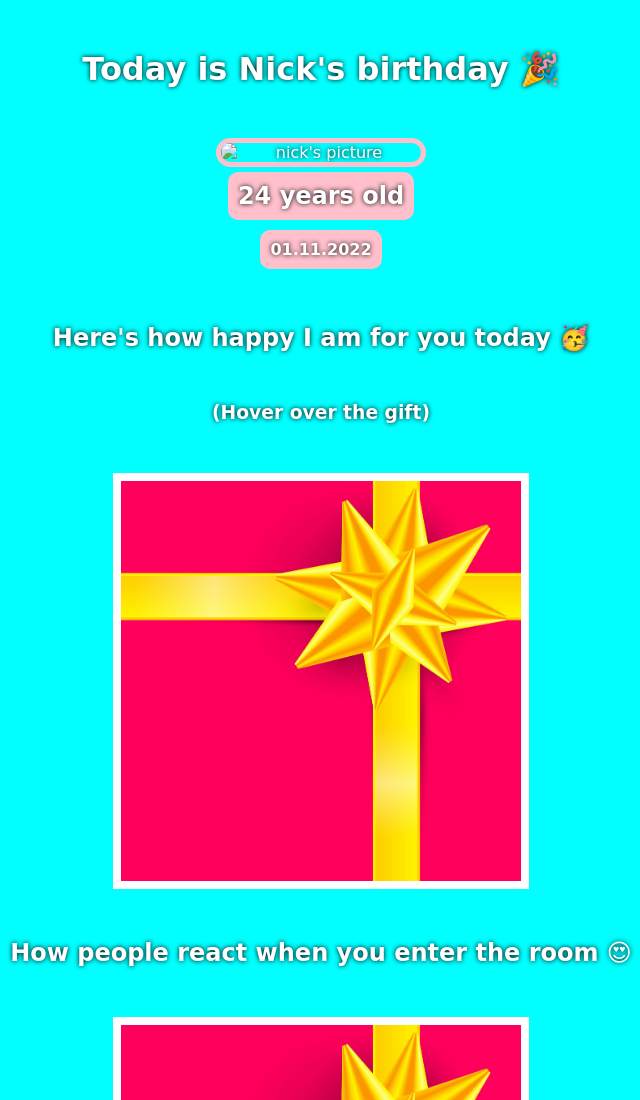
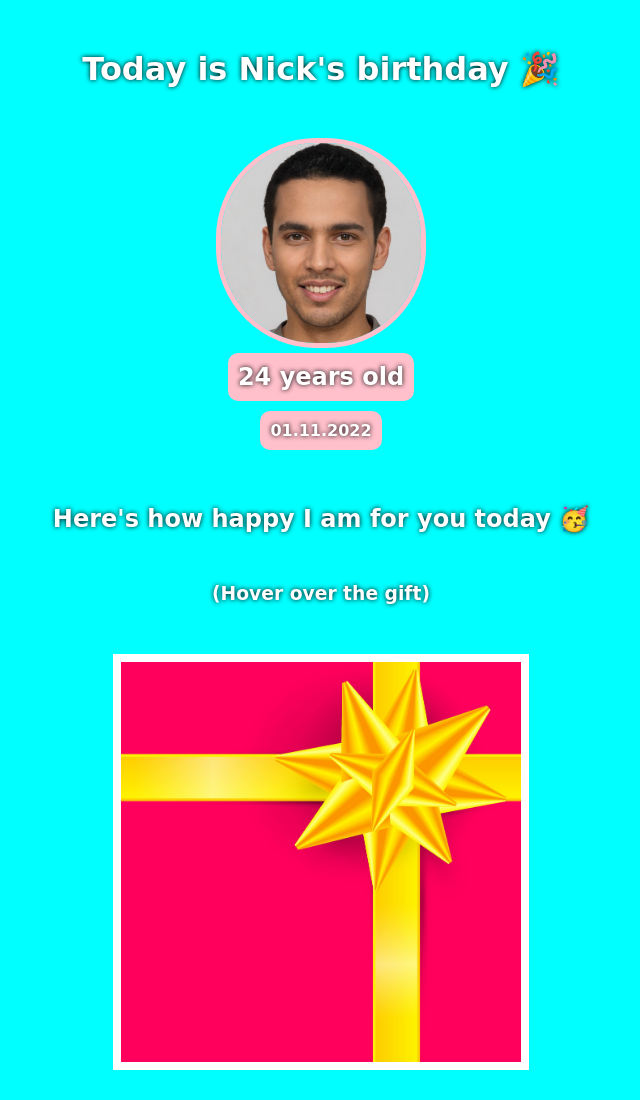
Before and after one commit to CarlosS9400/birthcard, a plain HTML site: page index.html in a window 1280 px wide. Shown: the top 1100 px of the page, without its empty margins (319-959 px from the left). Drawn offline with Linux system fonts and the light colour scheme; a web font is replaced by a local one.

Commit message:
Update index.html

```diff
--- a/index.html
+++ b/index.html
@@ -13,7 +13,7 @@
 <body>
     <div class="header">
         <h1>Today is Nick's birthday 🎉</h1>
-        <img id="hero-image" src="images/nick.jpg" alt="nick's picture">
+        <img id="hero-image" src="nick.jpg" alt="nick's picture">
         <h2 id="age">24 years old</h2>
         <h4 id="birthdate">01.11.2022</h4>
     </div>
```
